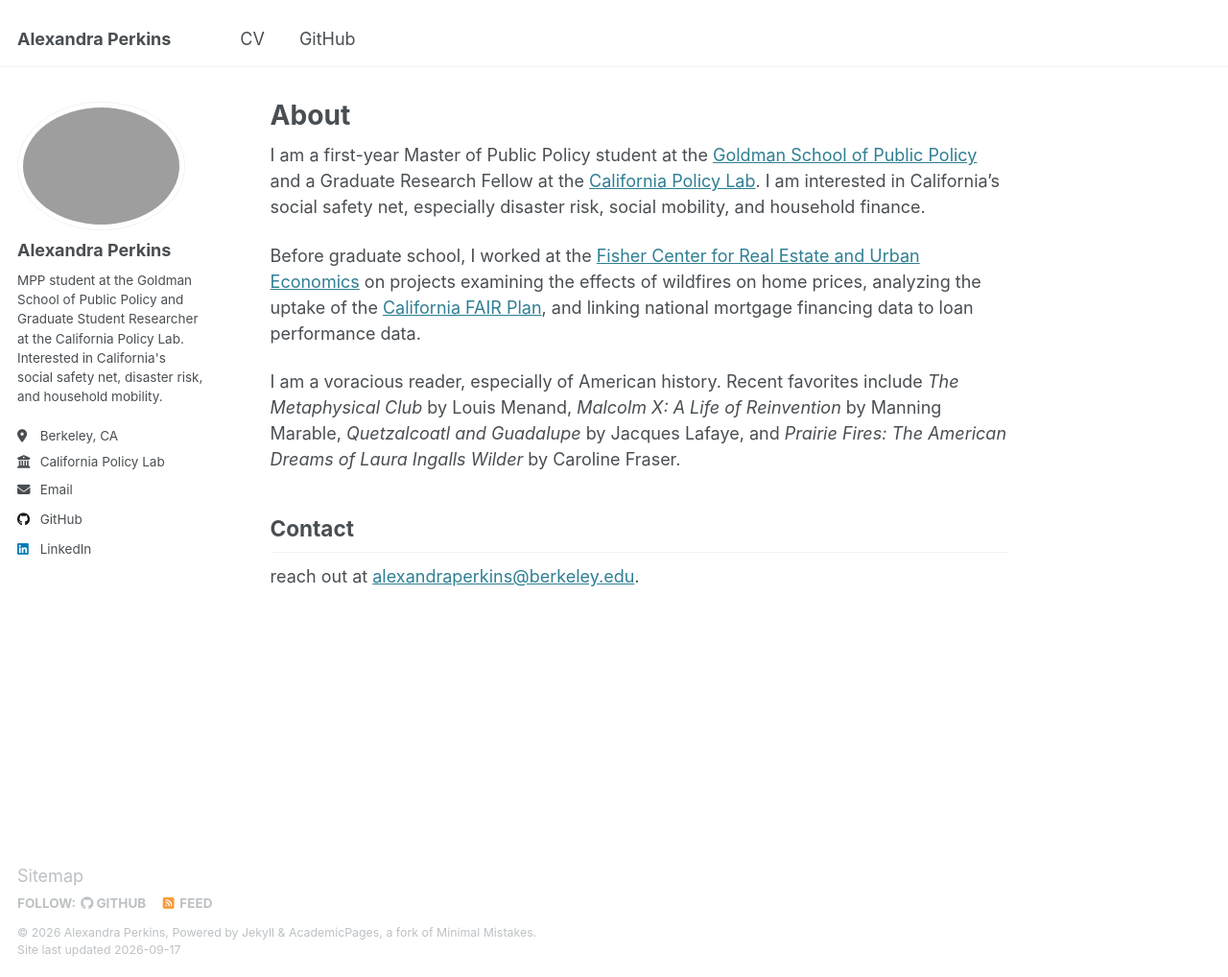
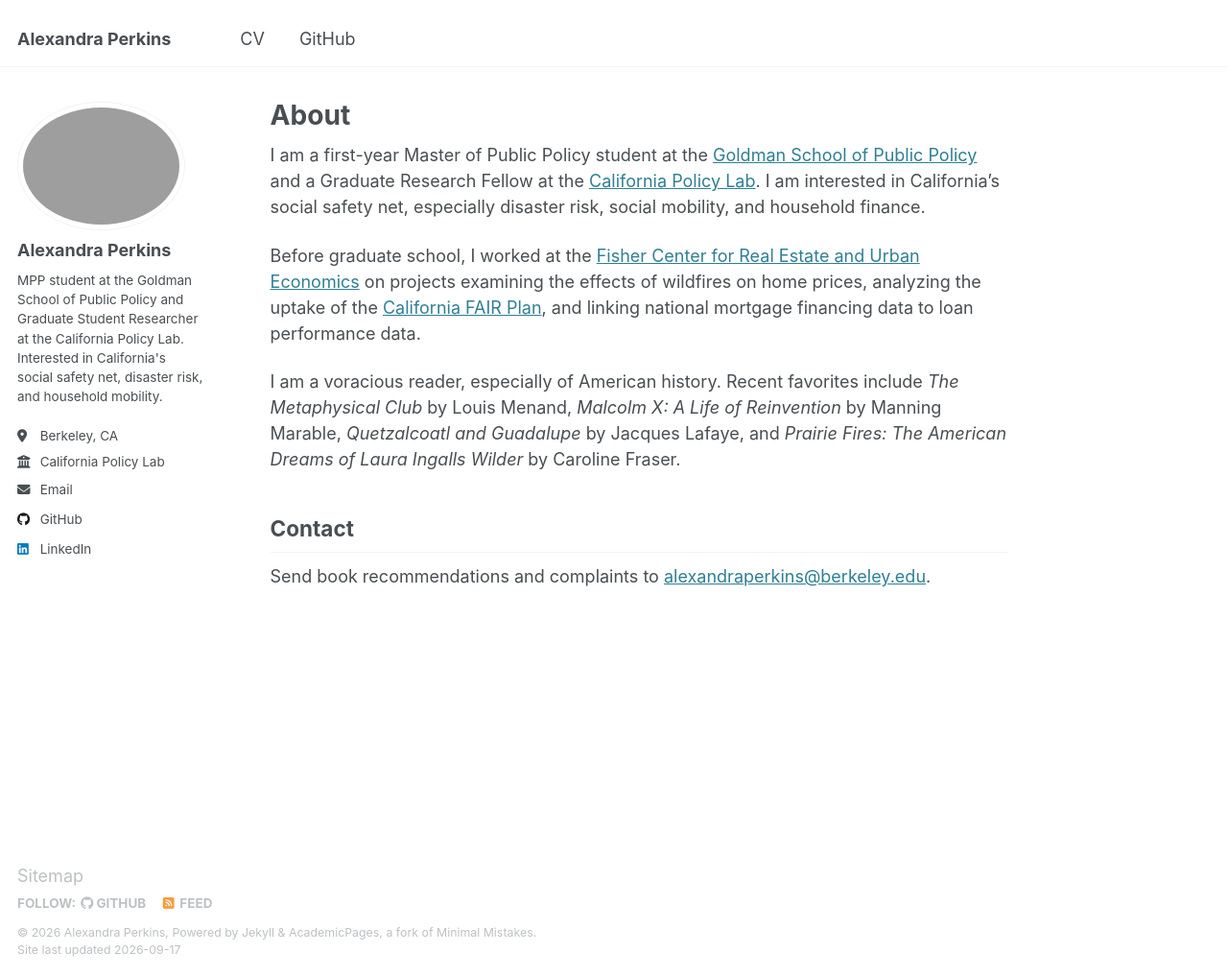
Before and after one commit to perkinsalex/perkinsalex.github.io, a Jekyll site: the page built from _pages/about.md, in a window 1280 px wide and 1018 px high. Shown: the whole window at 96% size. Built offline with Jekyll 4.4.1, drawn with Linux system fonts in a browser that asks for light colours.

Commit message:
Update about.md

```diff
--- a/_pages/about.md
+++ b/_pages/about.md
@@ -16,4 +16,4 @@ I am a voracious reader, especially of American history. Recent favorites includ
 
 ## Contact
 
-reach out at [alexandraperkins@berkeley.edu](mailto:alexandraperkins@berkeley.edu).
+Send book recommendations and complaints to [alexandraperkins@berkeley.edu](mailto:alexandraperkins@berkeley.edu).
```
